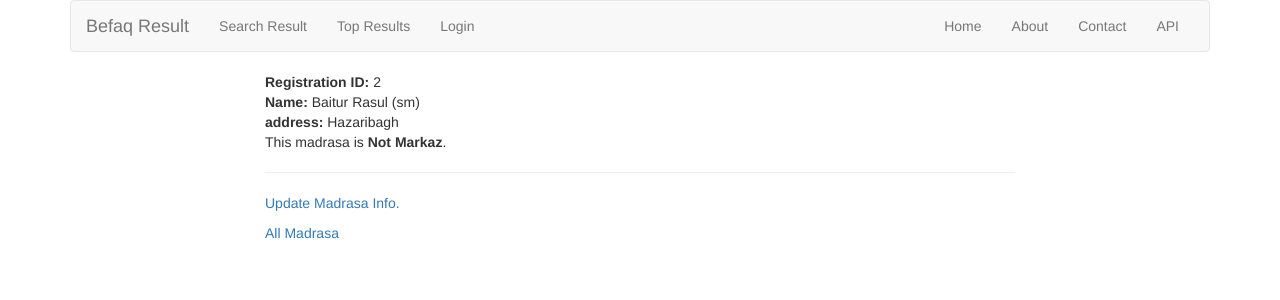
After one commit to rabiulislam993/befaq, a Django app: page /madrasa/2/ in a window 1280 px wide. The commit adds this page. Shown: the top 300 px of the page. Run offline with Django 3.2, Linux system fonts and the light colour scheme; data comes from the database, SQL or seed files in the repository; both versions use the stored data as it was after the commit; some libraries are stand-ins or nearby versions.

Commit message:
added madrasa detail, list, register, update functionality

```diff
--- a/befaq/urls.py
+++ b/befaq/urls.py
@@ -21,6 +21,7 @@ urlpatterns = [
     url(r'^admin/', admin.site.urls),
     url(r'^api/', include('api.urls')),
     url(r'^result/', include('result.urls')),
+    url(r'^madrasa/', include('madrasa.urls')),
 
     url(r'^$', RedirectView.as_view(url='/result', permanent=True))
 ]
--- a/madrasa/models.py
+++ b/madrasa/models.py
@@ -1,10 +1,13 @@
 from django.db import models
-
+from django.shortcuts import reverse
 
 class Madrasa(models.Model):
-    name      = models.CharField(max_length=127)
+    name      = models.CharField(max_length=127, unique=True)
     address   = models.CharField(max_length=255, blank=True)
     is_markaz = models.BooleanField(default=False)
 
     def __str__(self):
         return self.name
+
+    def get_absolute_url(self):
+        return reverse('madrasa:madrasa_detail', kwargs={'pk':self.pk})
--- /dev/null
+++ b/madrasa/templates/madrasa/madrasa_detail.html
@@ -0,0 +1,18 @@
+{% extends 'base.html' %}
+
+{% block content %}
+    <div class="row">
+        <div class="col-md-8 col-md-offset-2">
+            <strong>Registration ID: </strong>{{ madrasa.id }}<br/>
+            <strong>Name: </strong>{{ madrasa.name }}<br/>
+            <strong>address: </strong>{{ madrasa.address }}<br/>
+            This madrasa is <strong>{% if not  madrasa.is_markaz %}Not {% endif %}Markaz</strong>.
+
+            <br/>
+            <hr/>
+            <p><a href="{% url 'madrasa:madrasa_update' pk=madrasa.pk %}">Update Madrasa Info.</a>
+            <p><a href="{% url 'madrasa:madrasa_list' %}">All Madrasa</a>
+            </p>
+        </div>
+    </div>
+{% endblock %}
--- /dev/null
+++ b/madrasa/urls.py
@@ -0,0 +1,15 @@
+from django.conf.urls import url
+
+from .views import (MadrasaCreate,
+                    MadrasaDetail,
+                    MadrasaUpdate,
+                    MadrasaList, )
+
+app_name = 'madrasa'
+
+urlpatterns = [
+    url(r'add', MadrasaCreate.as_view(), name='madrasa_add'),
+    url(r'update/(?P<pk>\d+)/', MadrasaUpdate.as_view(), name='madrasa_update'),
+    url(r'list', MadrasaList.as_view(), name='madrasa_list'),
+    url(r'(?P<pk>\d+)/', MadrasaDetail.as_view(), name='madrasa_detail'),
+]
--- a/madrasa/views.py
+++ b/madrasa/views.py
@@ -1,3 +1,27 @@
 from django.shortcuts import render
+from django.views.generic import (CreateView,
+                                  DetailView,
+                                  UpdateView,
+                                  ListView)
 
-# Create your views here.
+from .models import Madrasa
+from .forms import MadrasaCreateUpdateForm
+
+
+class MadrasaDetail(DetailView):
+    model = Madrasa
+    template_name = 'madrasa/madrasa_detail.html'
+
+class MadrasaList(ListView):
+    model = Madrasa
+    template_name = 'madrasa/madrasa_list.html'
+
+class MadrasaCreate(CreateView):
+    model = Madrasa
+    fields = ['name','address','is_markaz']
+    template_name = 'madrasa/madrasa_create_form.html'
+
+class MadrasaUpdate(UpdateView):
+    model = Madrasa
+    fields = ['name','address','is_markaz']
+    template_name = 'madrasa/madrasa_create_form.html'
--- a/templates/snippets/navbar.html
+++ b/templates/snippets/navbar.html
@@ -19,15 +19,23 @@
                     <li><a href="/admin/logout">Logout</a></li>
                     <li class="dropdown">
                         <a href="#" class="dropdown-toggle" data-toggle="dropdown" role="button" aria-haspopup="true"
-                       aria-expanded="false">Menu <span class="caret"></span></a>
+                           aria-expanded="false">Register<span class="caret"></span></a>
                         <ul class="dropdown-menu">
                             <li><a href="#">Register Student</a></li>
                             <li><a href="#">Add Result</a></li>
-                        <li><a href="#">Register Madrasa</a></li>
-                        <li role="separator" class="divider"></li>
-                        <li class="dropdown-header">Update</li>
-                        <li><a href="#">Update Student</a></li>
-                        <li><a href="#">Update Madrasa</a></li>
+                            <li><a href="{% url 'madrasa:madrasa_add' %}">Add Madrasa</a></li>
+{#                            <li role="separator" class="divider"></li>#}
+{#                            <li class="dropdown-header">Update</li>#}
+{#                            <li><a href="#">Update Student</a></li>#}
+{#                            <li><a href="#">Update Madrasa</a></li>#}
+                        </ul>
+                    </li>
+                    <li class="dropdown">
+                        <a href="#" class="dropdown-toggle" data-toggle="dropdown" role="button" aria-haspopup="true"
+                           aria-expanded="false">List<span class="caret"></span></a>
+                        <ul class="dropdown-menu">
+                            <li><a href="#">All Students</a></li>
+                            <li><a href="{% url 'madrasa:madrasa_list' %}">All Madrasa</a></li>
                         </ul>
                     </li>
                 {% else %}
```
Also changed, not shown: madrasa/forms.py (added, +8 -0 lines), madrasa/templates/madrasa/madrasa_create_form.html (added, +13 -0 lines), madrasa/templates/madrasa/madrasa_list.html (added, +38 -0 lines), db.sqlite3, madrasa/migrations/0002_auto_20171120_0613.py (added). Lines whose indentation alone changed are shown as unchanged.
